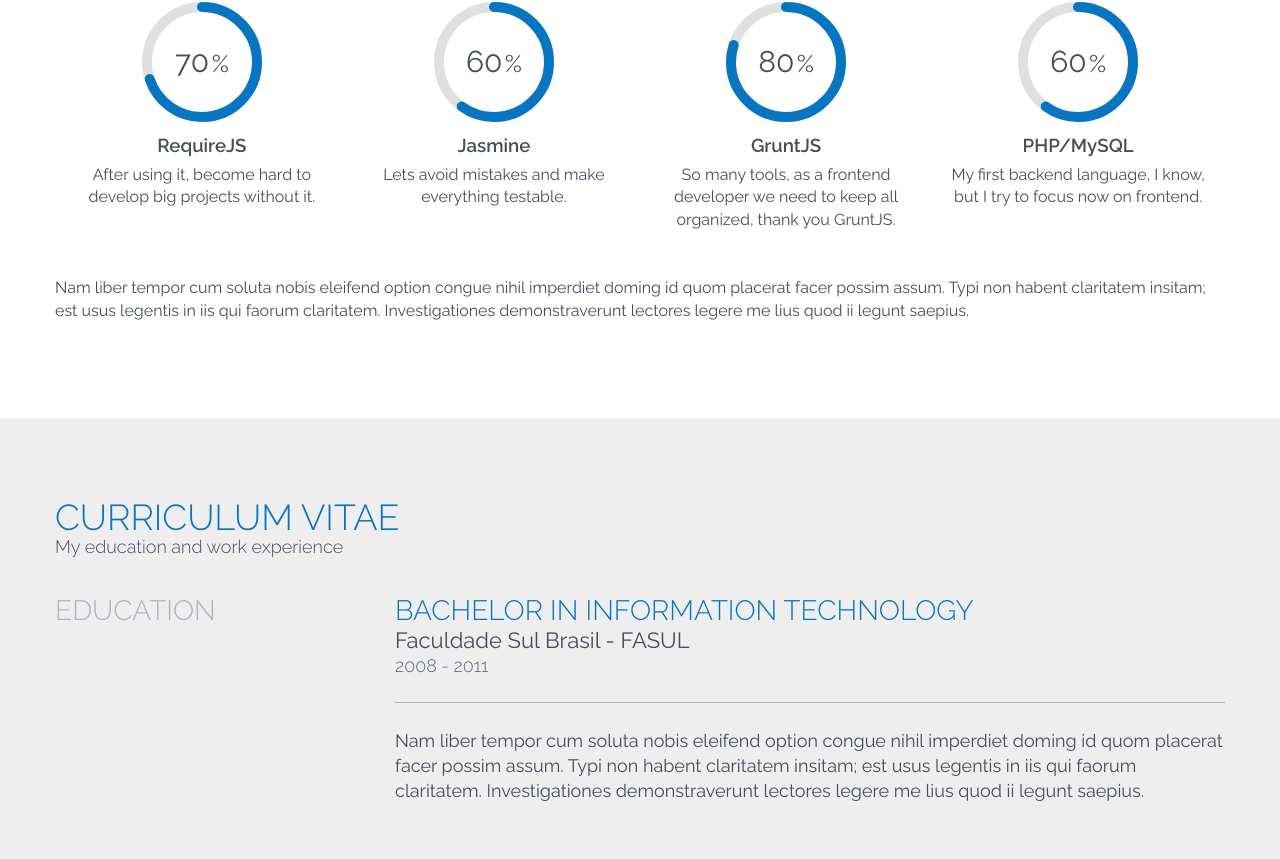
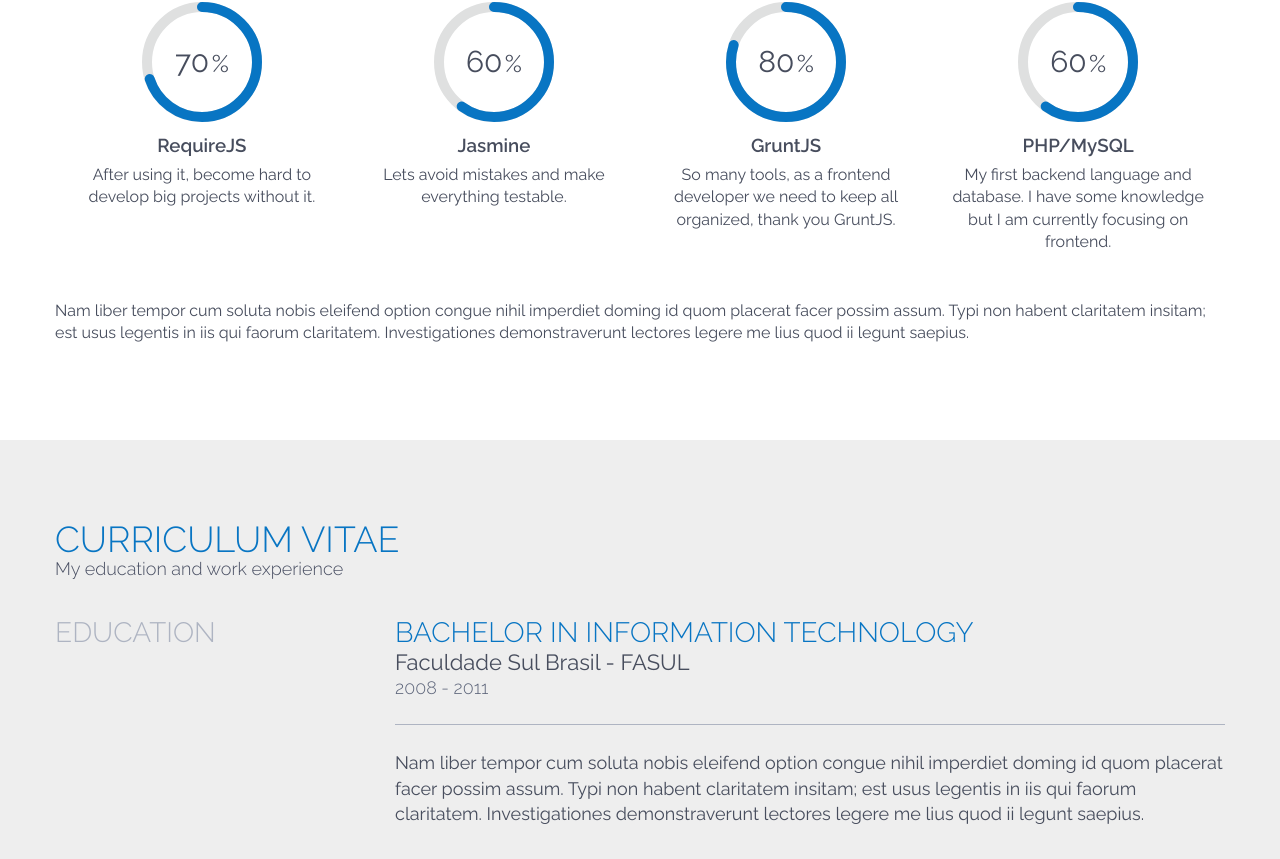
Before and after one commit to thiagofesta/thiagofesta.github.com, a website: page v2.html in a window 1280 px wide. Shown: the part 1809-2668 px from the top of the page. Drawn offline with nearby package versions, Linux system fonts and the light colour scheme.

Commit message:
Better writting

```diff
--- a/v2.html
+++ b/v2.html
@@ -148,7 +148,7 @@
                         <div class="skill-item wow fadeInUp" data-wow-offset="80" data-wow-duration="2s" data-wow-delay="0.7s">
                             <div class="chart" data-percent="60"><div class="percent"></div></div>
                             <h3>PHP/MySQL</h3>
-                            <p>My first backend language, I know, but I try to focus now on frontend.</p>
+                            <p>My first backend language and database. I have some knowledge but I am currently focusing on frontend.</p>
                         </div>
                     </div>
 
```
